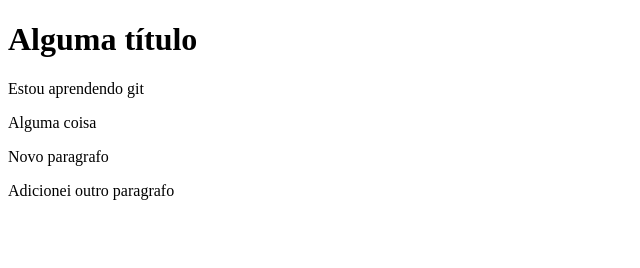
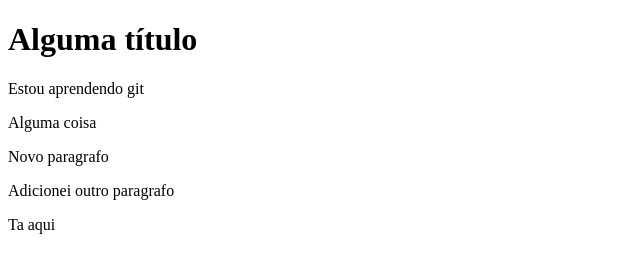
Before and after one commit to Peluta/tutorial-git, a plain HTML site: page index.html in a window 1280 px wide. Shown: the full height of the page, 0-640 px from the left. Drawn offline with Linux system fonts and the light colour scheme.

```diff
--- a/index.html
+++ b/index.html
@@ -11,5 +11,6 @@
     <p>Alguma coisa</p>
     <p>Novo paragrafo</p>
     <p>Adicionei outro paragrafo</p>
+    <p>Ta aqui</p>
 </body>
 </html>
```
Also changed, not shown: example.txt, 1 other file.
